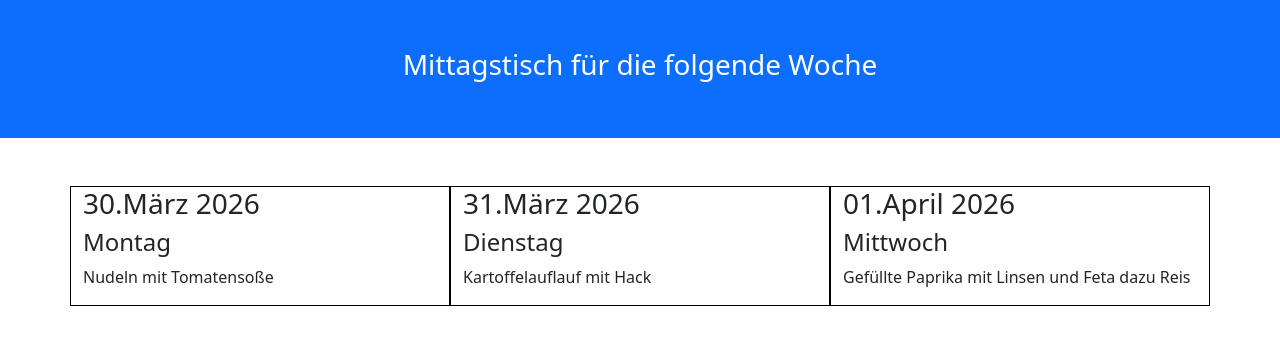
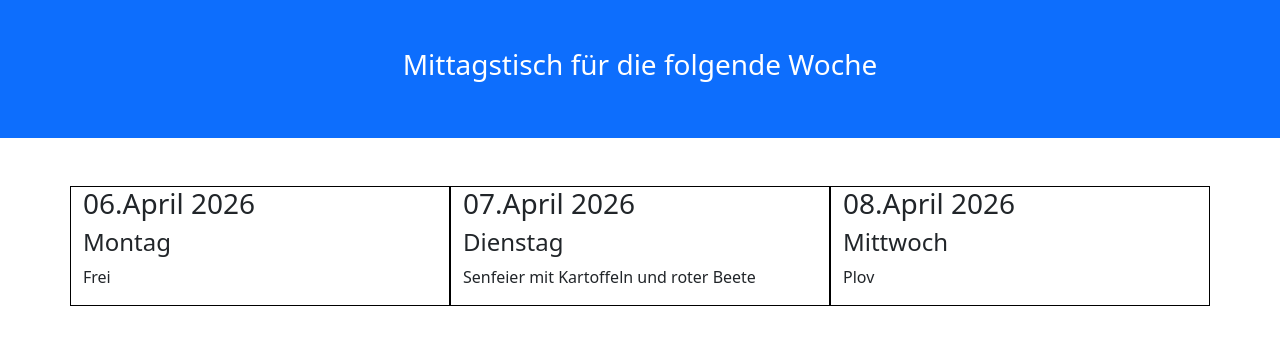
Before and after one commit to buerogruppeno/atpmenu, a plain HTML site: page index.html in a window 1280 px wide. Drawn offline with nearby package versions, Linux system fonts and the light colour scheme.

Commit message:
neue woche plan

```diff
--- a/index.html
+++ b/index.html
@@ -16,19 +16,19 @@
 <div class="container mt-5">
     <div class="row">
         <div class="col-sm-4" style="border:1px solid black;">
-            <h3>30.März 2026</h3>
+            <h3>06.April 2026</h3>
             <h4>Montag</h4>
-            <p>Nudeln mit Tomatensoße</p>
+            <p>Frei</p>
         </div>
         <div class="col-sm-4" style="border:1px solid black;">
-            <h3>31.März 2026</h3>
+            <h3>07.April 2026</h3>
             <h4>Dienstag</h4>
-            <p>Kartoffelauflauf mit Hack</p>
+            <p>Senfeier mit Kartoffeln und roter Beete</p>
         </div>
         <div class="col-sm-4" style="border:1px solid black;">
-            <h3>01.April 2026</h3>
+            <h3>08.April 2026</h3>
             <h4>Mittwoch</h4>
-            <p>Gefüllte Paprika mit Linsen und Feta dazu Reis</p>
+            <p>Plov</p>
         </div>
     </div>
 </div>
```
